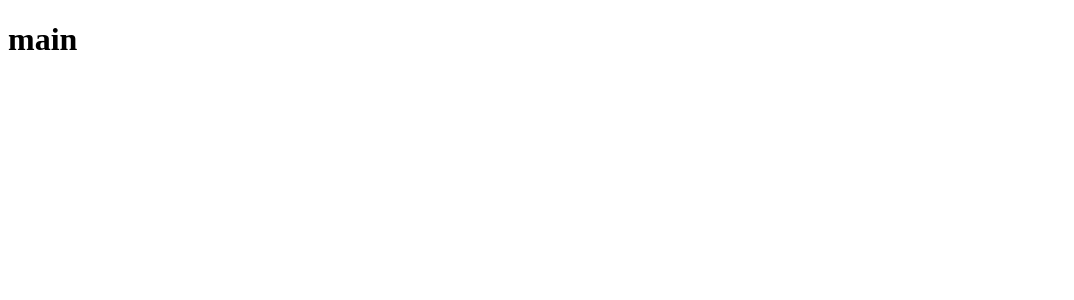
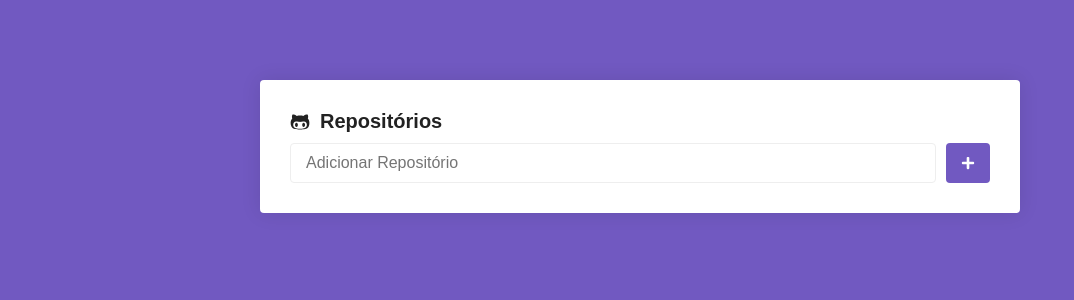
Before and after one commit to NewarkX/Repositorios, a React (Create React App) app: page / in a window 1280 px wide. Shown: the top 300 px of the page, without its empty margins (0-1074 px from the left). Built offline with nearby package versions, Linux system fonts and the light colour scheme.

Commit message:
second commit

```diff
--- a/package.json
+++ b/package.json
@@ -8,8 +8,10 @@
     "@testing-library/user-event": "^7.1.2",
     "react": "^16.13.1",
     "react-dom": "^16.13.1",
+    "react-icons": "^3.10.0",
     "react-router-dom": "^5.2.0",
-    "react-scripts": "3.4.1"
+    "react-scripts": "3.4.1",
+    "styled-components": "^5.1.1"
   },
   "scripts": {
     "start": "react-scripts start",
--- a/src/App.js
+++ b/src/App.js
@@ -1,8 +1,14 @@
 import React from 'react';
 import Routes from './routes';
+import Global from './styles/global';
 
 function App() {
-  return <Routes />;
+  return (
+    <>
+      <Routes />
+      <Global />
+    </>
+  );
 }
 
 export default App;
--- a/src/pages/Main/index.js
+++ b/src/pages/Main/index.js
@@ -1,9 +1,27 @@
 import React from 'react';
+import {FaGithubAlt,FaPlus} from 'react-icons/fa';
+import {Container,Form,SubmitButton} from './styles';
 
 // import { Container } from './styles';
 
 function Main() {
-  return <h1>main</h1>;
+  return (
+    <Container>
+      <h1>
+        <FaGithubAlt />
+        Repositórios
+      </h1>
+
+      <Form onSubmit={() => {}}>
+        <input type="text"
+        placeholder="Adicionar Repositório"
+        />
+      <SubmitButton>
+        <FaPlus color="FFF" size={14} />
+      </SubmitButton>
+      </Form>
+    </Container>
+  );
 }
 
 export default Main;
--- /dev/null
+++ b/src/pages/Main/styles.js
@@ -0,0 +1,50 @@
+import styled from 'styled-components';
+
+export const Container = styled.div `
+    max-width: 700px;
+    background: #fff;
+    border-radius: 4px;
+    box-shadow: 0 0 20px rgba(0,0,0,0.1);
+    padding:30px;
+    margin:80px auto;
+
+    h1{
+        font-size:20px;
+        display: flex;
+        flex-direction: row;
+        align-items:center;
+
+        svg{
+            margin-right:10px;
+        }
+    }
+`;
+
+export const Form = styled.form `
+    margin-top:10px;
+    display:flex;
+    flex-direction:row;
+
+    input{
+        flex:1;
+        border:1px solid #eee;
+        padding: 10px 15px;
+        border-radius: 4px;
+        font-size:16px;
+    }
+`;
+
+export const SubmitButton = styled.button.attrs({
+    type:'submit',
+}) `
+    background: #7159c1;
+    border: 0;
+    padding: 0 15px;
+    margin-left: 10px;
+    border-radius: 4px;
+
+    display: flex;
+    justify-content: center;
+    align-items: center;
+
+`;
--- /dev/null
+++ b/src/styles/global.js
@@ -0,0 +1,28 @@
+import {createGlobalStyle} from 'styled-components';
+
+export default createGlobalStyle `
+    *{
+        margin: 0;
+        padding: 0;
+        outline: 0;
+        box-sizing: 0;
+    }
+
+    html,body,#root{
+        min-height: 100%;
+    }
+
+    body{
+        background: #7159c1;
+        -webkit-font-smoothing: antialiased !important;
+    }
+    body,input,button{
+        color:#222;
+        font-size:14px;
+        font-family: Arial, Helvetica, sans-serif;
+    }
+    button{
+        cursor: pointer;
+    }
+
+`;
```
Also changed, not shown: 1 other file (tests, documents, lock files or other folders).
